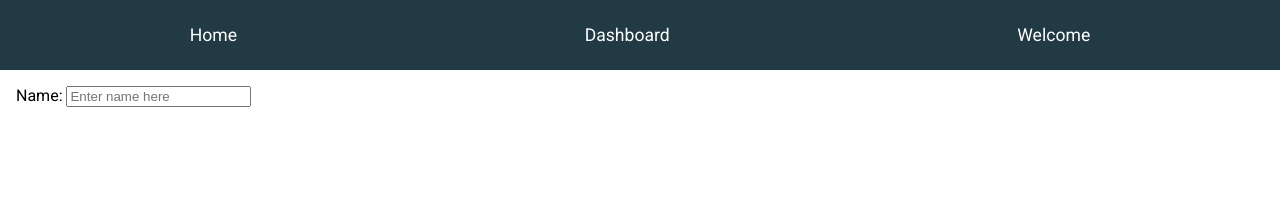
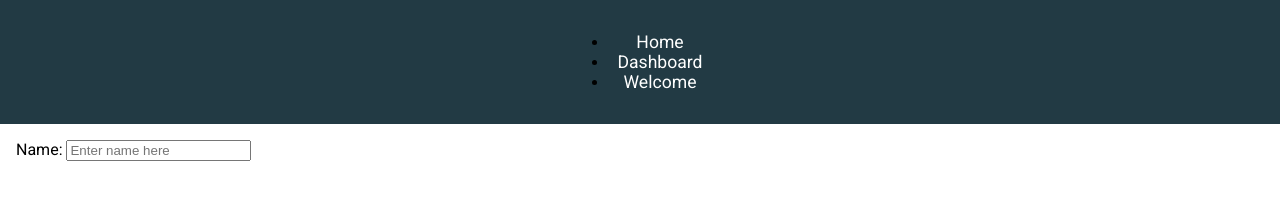
Before and after one commit to erdookuhwa/navbar, a plain HTML site: page index.html in a window 1280 px wide. Drawn offline with Linux system fonts and the light colour scheme.

```diff
--- a/index.html
+++ b/index.html
@@ -14,9 +14,11 @@
 </head>
 <body>
     <nav class="navbar">
-        <a class="link" href="#">Home</a>
-        <a class="link" href="#">Dashboard</a>
-        <a class="link link-name" href="#">Welcome </a>
+        <ul>
+            <li><a class="link" href="#">Home</a></li>
+            <li><a class="link" href="#">Dashboard</a></li>
+            <li><a class="link link-name" href="#">Welcome </a></li>
+        </ul>
     </nav>
 
     <div class="name-input-container">
```
